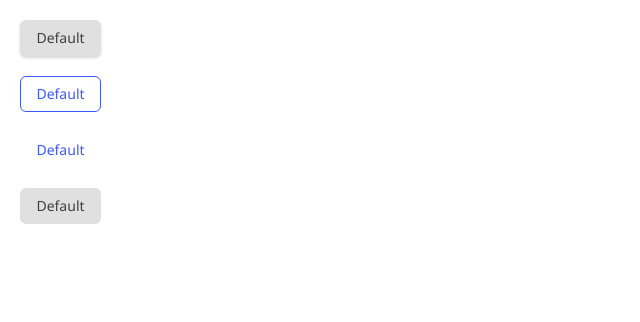
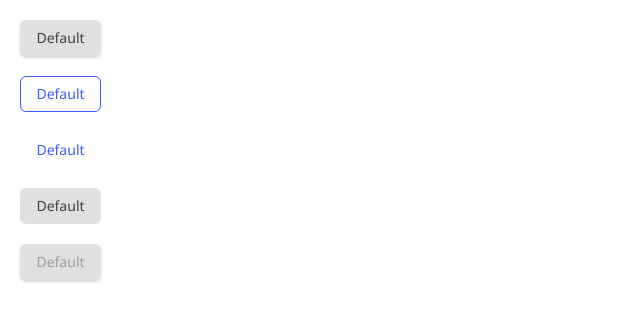
Before and after one commit to lisapnct/button-component-master, a React (Create React App) app: page / in a window 1280 px wide. Shown: the top 322 px of the page, without its empty margins (0-640 px from the left). Built offline with nearby package versions, Linux system fonts and the light colour scheme.

Commit message:
add a disabled button prop

```diff
--- a/src/App.js
+++ b/src/App.js
@@ -8,6 +8,7 @@ function App() {
       <Button variant="outline" />
       <Button variant="text" />
       <Button disableShadow />
+      <Button disabled />
     </div>
   );
 }
--- a/src/components/Button.jsx
+++ b/src/components/Button.jsx
@@ -4,8 +4,8 @@ import "../stylesheets/buttons.css";
 const Button = (props) => {
   const variant = props.variant ? props.variant : "default";
   const shadow = props.disableShadow ? "no-shadow" : "";
-
-  const buttonStyle = `button ${variant} ${shadow} `;
+  const disabled = props.disabled ? "disabled" : "";
+  const buttonStyle = `button ${variant} ${shadow} ${disabled}`;
 
   return <button className={buttonStyle}>Default</button>;
 };
--- a/src/stylesheets/buttons.css
+++ b/src/stylesheets/buttons.css
@@ -9,6 +9,7 @@
   line-height: 20px;
   text-align: center;
   border: none;
+  cursor: pointer;
 }
 
 .default {
@@ -31,3 +32,8 @@
 .no-shadow {
   box-shadow: none;
 }
+
+.disabled {
+  color: #9e9e9e;
+  cursor: default;
+}
```
